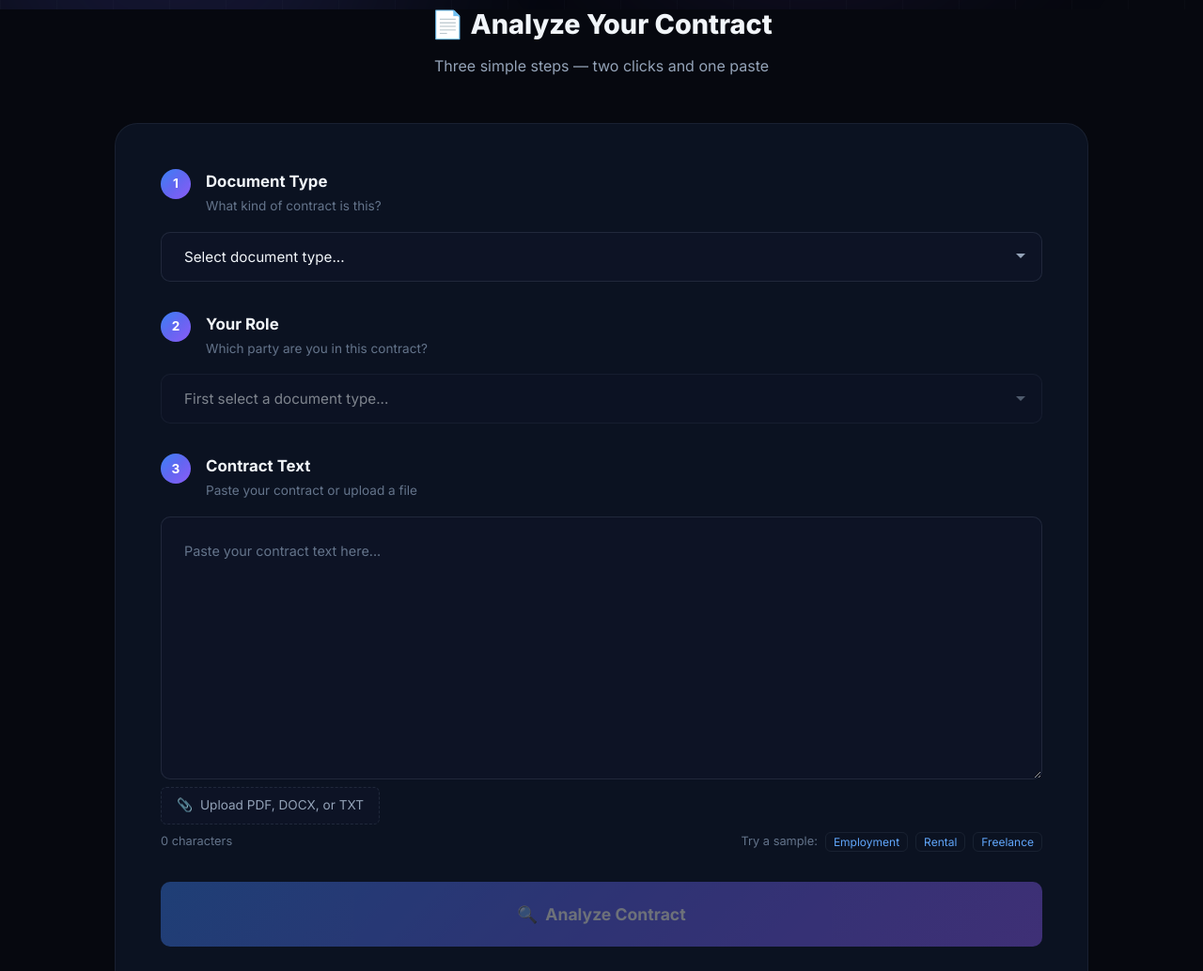
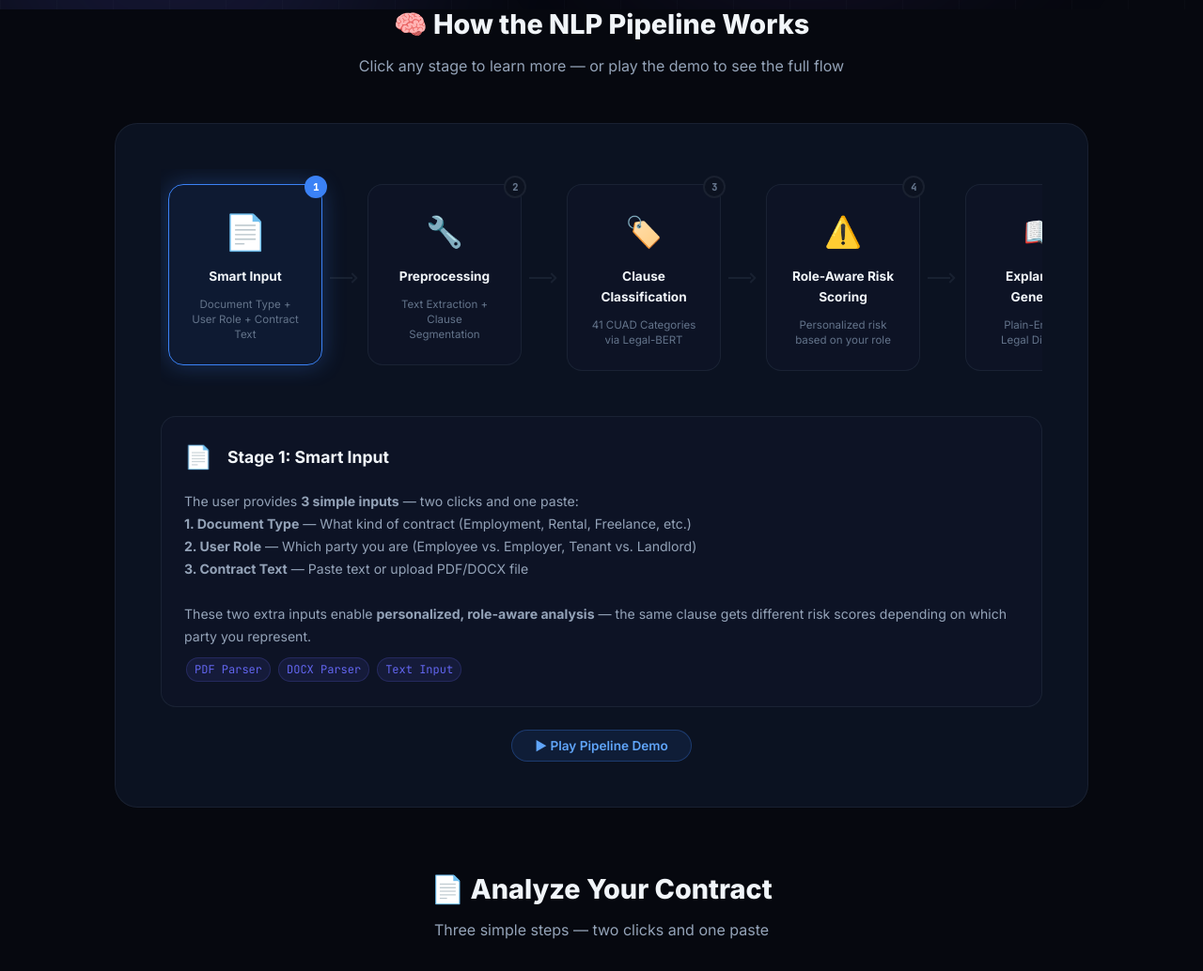
Before and after one commit to anxmeshhh/LegalGuardian-AI, a plain HTML site: page frontend/index.html in a window 1280 px wide. Shown: the part 790-1824 px from the top of the page at 94% size. Drawn offline with Linux system fonts and the light colour scheme; no server answers.

Commit message:
refactor: Switch from FastAPI to Flask, add interactive pipeline demo
- Replaced FastAPI with Flask (lighter, simpler deployment)
- Added run.py entry point (python run.py)
- Updated requirements.txt: flask, flask-cors
- Added interactive NLP pipeline demo section to frontend
  - 6 animated pipeline stages with rich descriptions
  - Auto-play demo mode with 3s per stage
  - Click any stage to learn about that NLP component
  - Technologies and techniques listed per stage
- Added frontend/css/pipeline.css and frontend/js/pipeline.js
- Updated README with Flask references and new file tree

```diff
--- /dev/null
+++ b/frontend/css/pipeline.css
@@ -0,0 +1,294 @@
+/* ═══════════════════════════════════════════════════════════════
+   LegalGuardian AI — Pipeline Demo Section Styles
+   ═══════════════════════════════════════════════════════════════ */
+
+/* ─── Pipeline Container ─── */
+.pipeline-demo {
+    margin-bottom: var(--space-3xl);
+}
+
+.pipeline-container {
+    background: var(--bg-card);
+    border: 1px solid var(--border-subtle);
+    border-radius: var(--radius-xl);
+    padding: var(--space-2xl);
+    backdrop-filter: blur(10px);
+}
+
+/* ─── Pipeline Flow ─── */
+.pipeline-flow {
+    display: flex;
+    align-items: stretch;
+    gap: 0;
+    position: relative;
+    overflow-x: auto;
+    padding: var(--space-md) 0;
+}
+
+/* ─── Pipeline Step ─── */
+.pipeline-step {
+    flex: 1;
+    min-width: 180px;
+    display: flex;
+    flex-direction: column;
+    align-items: center;
+    position: relative;
+    padding: 0 var(--space-sm);
+}
+
+.pipeline-step-card {
+    background: var(--bg-input);
+    border: 1px solid var(--border-subtle);
+    border-radius: var(--radius-lg);
+    padding: var(--space-lg);
+    text-align: center;
+    width: 100%;
+    transition: all var(--transition-slow);
+    position: relative;
+    cursor: pointer;
+    min-height: 160px;
+    display: flex;
+    flex-direction: column;
+    align-items: center;
+    justify-content: center;
+    gap: var(--space-sm);
+}
+
+.pipeline-step-card:hover {
+    border-color: var(--accent-primary);
+    background: var(--bg-card-hover);
+    transform: translateY(-4px);
+    box-shadow: var(--shadow-glow);
+}
+
+.pipeline-step-card.active {
+    border-color: var(--accent-primary);
+    box-shadow: 0 0 25px var(--accent-glow);
+    background: rgba(59, 130, 246, 0.08);
+}
+
+.pipeline-step-card.completed {
+    border-color: var(--risk-low);
+    box-shadow: 0 0 15px var(--risk-low-glow);
+}
+
+.step-icon {
+    font-size: 2rem;
+    margin-bottom: var(--space-xs);
+    transition: transform var(--transition-spring);
+}
+
+.pipeline-step-card:hover .step-icon,
+.pipeline-step-card.active .step-icon {
+    transform: scale(1.15);
+}
+
+.step-name {
+    font-size: 0.85rem;
+    font-weight: 700;
+    color: var(--text-primary);
+    margin-bottom: 2px;
+}
+
+.step-detail {
+    font-size: 0.72rem;
+    color: var(--text-muted);
+    line-height: 1.4;
+}
+
+/* Step number badge */
+.step-badge {
+    position: absolute;
+    top: -10px;
+    right: -6px;
+    width: 24px;
+    height: 24px;
+    border-radius: 50%;
+    background: var(--bg-secondary);
+    border: 2px solid var(--border-subtle);
+    display: flex;
+    align-items: center;
+    justify-content: center;
+    font-size: 0.65rem;
+    font-weight: 800;
+    font-family: var(--font-mono);
+    color: var(--text-muted);
+    transition: all var(--transition-base);
+}
+
+.pipeline-step-card.active .step-badge {
+    background: var(--accent-primary);
+    border-color: var(--accent-primary);
+    color: white;
+}
+
+.pipeline-step-card.completed .step-badge {
+    background: var(--risk-low);
+    border-color: var(--risk-low);
+    color: white;
+}
+
+.pipeline-step-card.completed .step-badge::after {
+    content: '✓';
+}
+
+/* ─── Connector Arrows ─── */
+.pipeline-arrow {
+    display: flex;
+    align-items: center;
+    justify-content: center;
+    flex-shrink: 0;
+    width: 32px;
+    min-height: 160px;
+    position: relative;
+}
+
+.pipeline-arrow::before {
+    content: '';
+    position: absolute;
+    top: 50%;
+    left: 0;
+    right: 8px;
+    height: 2px;
+    background: var(--border-subtle);
+    transform: translateY(-50%);
+    transition: background var(--transition-base);
+}
+
+.pipeline-arrow::after {
+    content: '';
+    position: absolute;
+    top: 50%;
+    right: 4px;
+    width: 8px;
+    height: 8px;
+    border-top: 2px solid var(--border-subtle);
+    border-right: 2px solid var(--border-subtle);
+    transform: translateY(-50%) rotate(45deg);
+    transition: border-color var(--transition-base);
+}
+
+.pipeline-arrow.active::before { background: var(--accent-primary); }
+.pipeline-arrow.active::after { border-color: var(--accent-primary); }
+.pipeline-arrow.completed::before { background: var(--risk-low); }
+.pipeline-arrow.completed::after { border-color: var(--risk-low); }
+
+/* ─── Pipeline Detail Panel ─── */
+.pipeline-detail {
+    margin-top: var(--space-xl);
+    background: var(--bg-input);
+    border: 1px solid var(--border-subtle);
+    border-radius: var(--radius-lg);
+    padding: var(--space-lg);
+    min-height: 120px;
+    transition: all var(--transition-slow);
+}
+
+.pipeline-detail-header {
+    display: flex;
+    align-items: center;
+    gap: var(--space-md);
+    margin-bottom: var(--space-md);
+}
+
+.pipeline-detail-icon {
+    font-size: 1.5rem;
+}
+
+.pipeline-detail-title {
+    font-size: 1.1rem;
+    font-weight: 700;
+    color: var(--text-primary);
+}
+
+.pipeline-detail-body {
+    font-size: 0.88rem;
+    color: var(--text-secondary);
+    line-height: 1.7;
+}
+
+.pipeline-detail-body code {
+    font-family: var(--font-mono);
+    font-size: 0.82rem;
+    background: rgba(59, 130, 246, 0.1);
+    padding: 2px 6px;
+    border-radius: 4px;
+    color: var(--text-accent);
+}
+
+.pipeline-detail-body .tech-tag {
+    display: inline-block;
+    padding: 2px 8px;
+    margin: 2px;
+    background: rgba(99, 102, 241, 0.1);
+    border: 1px solid rgba(99, 102, 241, 0.2);
+    border-radius: var(--radius-full);
+    font-size: 0.75rem;
+    color: var(--accent-secondary);
+    font-family: var(--font-mono);
+}
+
+/* ─── Auto-play Controls ─── */
+.pipeline-controls {
+    display: flex;
+    justify-content: center;
+    gap: var(--space-md);
+    margin-top: var(--space-lg);
+}
+
+.pipeline-play-btn {
+    display: flex;
+    align-items: center;
+    gap: var(--space-sm);
+    padding: var(--space-sm) var(--space-lg);
+    background: rgba(59, 130, 246, 0.1);
+    border: 1px solid var(--border-accent);
+    border-radius: var(--radius-full);
+    color: var(--text-accent);
+    font-family: var(--font-sans);
+    font-size: 0.85rem;
+    font-weight: 600;
+    cursor: pointer;
+    transition: all var(--transition-base);
+}
+
+.pipeline-play-btn:hover {
+    background: rgba(59, 130, 246, 0.2);
+    box-shadow: var(--shadow-glow);
+}
+
+.pipeline-play-btn.playing {
+    background: rgba(34, 197, 94, 0.1);
+    border-color: var(--risk-low-border);
+    color: var(--risk-low);
+}
+
+/* ─── Responsive ─── */
+@media (max-width: 900px) {
+    .pipeline-flow {
+        flex-direction: column;
+        align-items: center;
+    }
+    .pipeline-step { min-width: auto; width: 100%; max-width: 280px; }
+    .pipeline-arrow {
+        width: auto;
+        min-height: 32px;
+        height: 32px;
+    }
+    .pipeline-arrow::before {
+        top: 0;
+        left: 50%;
+        right: auto;
+        bottom: 8px;
+        width: 2px;
+        height: calc(100% - 8px);
+        transform: translateX(-50%);
+    }
+    .pipeline-arrow::after {
+        top: auto;
+        bottom: 0;
+        left: 50%;
+        right: auto;
+        transform: translateX(-50%) rotate(135deg);
+    }
+}
--- a/frontend/index.html
+++ b/frontend/index.html
@@ -19,6 +19,7 @@
     <link rel="stylesheet" href="css/results.css">
     <link rel="stylesheet" href="css/qa-panel.css">
     <link rel="stylesheet" href="css/animations.css">
+    <link rel="stylesheet" href="css/pipeline.css">
     <link rel="stylesheet" href="css/responsive.css">
 </head>
 <body>
@@ -37,6 +38,7 @@
             <span class="nav-title">LegalGuardian<span class="nav-ai">AI</span></span>
         </div>
         <div class="nav-links">
+            <a href="#pipeline-section" class="nav-link" data-section="pipeline">How It Works</a>
             <a href="#input-section" class="nav-link active" data-section="input">Analyze</a>
             <a href="#results-section" class="nav-link" data-section="results">Results</a>
             <a href="#qa-section" class="nav-link" data-section="qa">Q&A</a>
@@ -85,6 +87,25 @@
 
     <!-- ─── Main Content ─── -->
     <main class="main-content">
+
+        <!-- ─── Pipeline Demo Section ─── -->
+        <section class="section pipeline-demo" id="pipeline-section">
+            <div class="section-header">
+                <h2 class="section-title">🧠 How the NLP Pipeline Works</h2>
+                <p class="section-subtitle">Click any stage to learn more — or play the demo to see the full flow</p>
+            </div>
+            <div class="pipeline-container">
+                <div class="pipeline-flow" id="pipeline-flow">
+                    <!-- Steps rendered by pipeline.js -->
+                </div>
+                <div class="pipeline-detail" id="pipeline-detail">
+                    <!-- Detail panel rendered by pipeline.js -->
+                </div>
+                <div class="pipeline-controls">
+                    <button class="pipeline-play-btn" id="pipeline-play-btn">▶ Play Pipeline Demo</button>
+                </div>
+            </div>
+        </section>
 
         <!-- ─── Input Section (Smart 3-Step) ─── -->
         <section class="section" id="input-section">
@@ -277,7 +298,7 @@
                 Always consult a qualified attorney for legal matters.
             </p>
             <p class="footer-credits">
-                Built with Legal-BERT · CUAD Dataset · FastAPI · Python
+                Built with Legal-BERT · CUAD Dataset · Flask · Python
             </p>
         </div>
     </footer>
@@ -288,6 +309,7 @@
     <script src="js/ui.js"></script>
     <script src="js/results.js"></script>
     <script src="js/qa.js"></script>
+    <script src="js/pipeline.js"></script>
     <script src="js/app.js"></script>
 </body>
 </html>
--- a/frontend/js/app.js
+++ b/frontend/js/app.js
@@ -7,6 +7,7 @@ document.addEventListener('DOMContentLoaded', () => {
     // ─── Initialize ──────────────────────────────────────────────
     UI.cacheElements();
     QA.init();
+    Pipeline.init();
     loadDocumentTypes();
 
     // ─── Event Listeners ─────────────────────────────────────────
--- /dev/null
+++ b/frontend/js/pipeline.js
@@ -0,0 +1,270 @@
+/**
+ * LegalGuardian AI — Pipeline Demo Controller
+ * Interactive visualization of the NLP processing pipeline
+ */
+
+const Pipeline = {
+    /** Pipeline step definitions */
+    steps: [
+        {
+            id: 'input',
+            icon: '📄',
+            name: 'Smart Input',
+            detail: 'Document Type + User Role + Contract Text',
+            description: `
+                <p>The user provides <strong>3 simple inputs</strong> — two clicks and one paste:</p>
+                <p><strong>1. Document Type</strong> — What kind of contract (Employment, Rental, Freelance, etc.)</p>
+                <p><strong>2. User Role</strong> — Which party you are (Employee vs. Employer, Tenant vs. Landlord)</p>
+                <p><strong>3. Contract Text</strong> — Paste text or upload PDF/DOCX file</p>
+                <br>
+                <p>These two extra inputs enable <strong>personalized, role-aware analysis</strong> — the same clause gets different risk scores depending on which party you represent.</p>
+                <div style="margin-top:8px;">
+                    <span class="tech-tag">PDF Parser</span>
+                    <span class="tech-tag">DOCX Parser</span>
+                    <span class="tech-tag">Text Input</span>
+                </div>
+            `
+        },
+        {
+            id: 'preprocess',
+            icon: '🔧',
+            name: 'Preprocessing',
+            detail: 'Text Extraction + Clause Segmentation',
+            description: `
+                <p>The raw contract text goes through <strong>cleaning and segmentation</strong>:</p>
+                <p>• <strong>Text Extraction</strong> — Extract clean text from PDF (PyMuPDF) or DOCX (python-docx)</p>
+                <p>• <strong>Noise Removal</strong> — Strip page numbers, headers, excessive whitespace</p>
+                <p>• <strong>Clause Segmentation</strong> — Split the contract into individual clauses using:</p>
+                <p>&nbsp;&nbsp;→ Section header detection (regex: "Section X", "Article X")</p>
+                <p>&nbsp;&nbsp;→ Paragraph-level fallback for unstructured text</p>
+                <br>
+                <p>A 12-page contract typically produces <strong>10–20 individual clauses</strong> for analysis.</p>
+                <div style="margin-top:8px;">
+                    <span class="tech-tag">PyMuPDF</span>
+                    <span class="tech-tag">python-docx</span>
+                    <span class="tech-tag">Regex</span>
+                    <span class="tech-tag">spaCy</span>
+                </div>
+            `
+        },
+        {
+            id: 'classify',
+            icon: '🏷️',
+            name: 'Clause Classification',
+            detail: '41 CUAD Categories via Legal-BERT',
+            description: `
+                <p>Each clause is classified into one of <strong>41 CUAD (Contract Understanding Atticus Dataset) categories</strong>:</p>
+                <p>• Indemnification, Non-Compete, Termination, IP Assignment, Liability Limitation, etc.</p>
+                <br>
+                <p><strong>Dual-mode classifier:</strong></p>
+                <p>• <strong>Primary:</strong> Keyword-based classification using 400+ legal phrase patterns — works instantly, no model download</p>
+                <p>• <strong>Upgrade:</strong> Fine-tuned <code>Legal-BERT</code> (nlpaueb/legal-bert-small-uncased) for higher accuracy</p>
+                <br>
+                <p>Each classification includes a <strong>confidence score</strong> and matched keywords for transparency.</p>
+                <div style="margin-top:8px;">
+                    <span class="tech-tag">Legal-BERT</span>
+                    <span class="tech-tag">CUAD Dataset</span>
+                    <span class="tech-tag">NLP Classification</span>
+                </div>
+            `
+        },
+        {
+            id: 'risk',
+            icon: '⚠️',
+            name: 'Role-Aware Risk Scoring',
+            detail: 'Personalized risk based on your role',
+            description: `
+                <p>Risk scoring is the <strong>key innovation</strong> — the same clause gets <strong>different risk scores</strong> depending on your role:</p>
+                <br>
+                <p>Example: <em>"Termination for Convenience"</em> clause</p>
+                <p>&nbsp;&nbsp;🔴 As <strong>Employee</strong>: HIGH RISK (score: 85) — "They can fire you anytime"</p>
+                <p>&nbsp;&nbsp;🟢 As <strong>Employer</strong>: LOW RISK (score: 20) — "You retain flexibility"</p>
+                <br>
+                <p>Risk is computed from <strong>3 factors</strong>:</p>
+                <p>• Base risk — inherent clause type severity</p>
+                <p>• Role modifier — how it affects YOUR position</p>
+                <p>• Text amplifiers — words like "unlimited", "irrevocable", "sole discretion"</p>
+                <div style="margin-top:8px;">
+                    <span class="tech-tag">Role-Aware Engine</span>
+                    <span class="tech-tag">Risk Amplifiers</span>
+                    <span class="tech-tag">One-Sidedness Detection</span>
+                </div>
+            `
+        },
+        {
+            id: 'explain',
+            icon: '📖',
+            name: 'Explanation Generator',
+            detail: 'Plain-English + Legal Dictionary',
+            description: `
+                <p>Every clause gets a <strong>plain-English explanation</strong> personalized to your role:</p>
+                <br>
+                <p>• ⚠️ <strong>Risk indicator</strong> — HIGH / MEDIUM / LOW with color coding</p>
+                <p>• 📖 <strong>What it means</strong> — Clause type description in simple language</p>
+                <p>• 👤 <strong>Impact on YOU</strong> — Role-specific consequences</p>
+                <p>• 🔍 <strong>Key concerns</strong> — Duration, financial penalties, one-sidedness</p>
+                <p>• 📘 <strong>Legal terms</strong> — Dictionary lookup with definitions and risk notes</p>
+                <br>
+                <p>Uses a curated <strong>legal dictionary of 30+ terms</strong> with plain-English translations.</p>
+                <div style="margin-top:8px;">
+                    <span class="tech-tag">Legal Dictionary</span>
+                    <span class="tech-tag">Role Templates</span>
+                    <span class="tech-tag">Pattern Extraction</span>
+                </div>
+            `
+        },
+        {
+            id: 'output',
+            icon: '📊',
+            name: 'Risk Dashboard',
+            detail: 'Visual report + Q&A panel',
+            description: `
+                <p>The final output is a <strong>comprehensive, interactive risk report</strong>:</p>
+                <br>
+                <p>• 🎯 <strong>Overall Risk Score</strong> — Animated gauge (0–100) with weighted aggregation</p>
+                <p>• 🗺️ <strong>Clause Heatmap</strong> — Color-coded overview of all clauses</p>
+                <p>• 📋 <strong>Clause Cards</strong> — Expandable cards with full explanation, key terms, and recommendations</p>
+                <p>• 💡 <strong>Actionable Recommendations</strong> — What to negotiate, what to watch for</p>
+                <p>• 💬 <strong>Interactive Q&A</strong> — Ask questions about the contract using BERT-based extractive QA</p>
+                <br>
+                <p>High-risk clauses are <strong>highlighted with pulse animations</strong> and attention words are <strong>marked in the text</strong>.</p>
+                <div style="margin-top:8px;">
+                    <span class="tech-tag">Risk Gauge</span>
+                    <span class="tech-tag">Heatmap</span>
+                    <span class="tech-tag">BERT Q&A</span>
+                    <span class="tech-tag">Flask API</span>
+                </div>
+            `
+        }
+    ],
+
+    currentStep: 0,
+    autoPlayInterval: null,
+    isPlaying: false,
+
+    /** Initialize the pipeline demo */
+    init() {
+        this.renderSteps();
+        this.selectStep(0);
+        this.bindEvents();
+    },
+
+    /** Render pipeline step cards */
+    renderSteps() {
+        const flow = document.getElementById('pipeline-flow');
+        if (!flow) return;
+        flow.innerHTML = '';
+
+        this.steps.forEach((step, i) => {
+            // Step card
+            const stepEl = document.createElement('div');
+            stepEl.className = 'pipeline-step';
+            stepEl.innerHTML = `
+                <div class="pipeline-step-card" data-step="${i}">
+                    <span class="step-badge">${i + 1}</span>
+                    <span class="step-icon">${step.icon}</span>
+                    <span class="step-name">${step.name}</span>
+                    <span class="step-detail">${step.detail}</span>
+                </div>
+            `;
+            flow.appendChild(stepEl);
+
+            // Arrow (except after last step)
+            if (i < this.steps.length - 1) {
+                const arrow = document.createElement('div');
+                arrow.className = 'pipeline-arrow';
+                arrow.dataset.after = i;
+                flow.appendChild(arrow);
+            }
+        });
+    },
+
+    /** Select and highlight a step */
+    selectStep(index) {
+        this.currentStep = index;
+        const step = this.steps[index];
+
+        // Update step cards
+        document.querySelectorAll('.pipeline-step-card').forEach((card, i) => {
+            card.classList.remove('active', 'completed');
+            if (i === index) card.classList.add('active');
+            else if (i < index) card.classList.add('completed');
+        });
+
+        // Update arrows
+        document.querySelectorAll('.pipeline-arrow').forEach((arrow, i) => {
+            arrow.classList.remove('active', 'completed');
+            if (i < index) arrow.classList.add('completed');
+            else if (i === index - 1) arrow.classList.add('active');
+        });
+
+        // Update detail panel
+        const detail = document.getElementById('pipeline-detail');
+        if (detail) {
+            detail.innerHTML = `
+                <div class="pipeline-detail-header">
+                    <span class="pipeline-detail-icon">${step.icon}</span>
+                    <span class="pipeline-detail-title">Stage ${index + 1}: ${step.name}</span>
+                </div>
+                <div class="pipeline-detail-body">${step.description}</div>
+            `;
+        }
+    },
+
+    /** Bind click and autoplay events */
+    bindEvents() {
+        // Click on step cards
+        document.addEventListener('click', (e) => {
+            const card = e.target.closest('.pipeline-step-card');
+            if (card) {
+                const stepIndex = parseInt(card.dataset.step);
+                this.selectStep(stepIndex);
+                this.stopAutoPlay();
+            }
+        });
+
+        // Auto-play button
+        const playBtn = document.getElementById('pipeline-play-btn');
+        if (playBtn) {
+            playBtn.addEventListener('click', () => this.toggleAutoPlay());
+        }
+    },
+
+    /** Toggle auto-play through steps */
+    toggleAutoPlay() {
+        if (this.isPlaying) {
+            this.stopAutoPlay();
+        } else {
+            this.startAutoPlay();
+        }
+    },
+
+    startAutoPlay() {
+        const btn = document.getElementById('pipeline-play-btn');
+        this.isPlaying = true;
+        if (btn) {
+            btn.classList.add('playing');
+            btn.innerHTML = '⏸ Pause Demo';
+        }
+
+        this.selectStep(0);
+        this.autoPlayInterval = setInterval(() => {
+            const next = (this.currentStep + 1) % this.steps.length;
+            this.selectStep(next);
+            if (next === 0) this.stopAutoPlay();  // Stop after full cycle
+        }, 3000);
+    },
+
+    stopAutoPlay() {
+        const btn = document.getElementById('pipeline-play-btn');
+        this.isPlaying = false;
+        if (btn) {
+            btn.classList.remove('playing');
+            btn.innerHTML = '▶ Play Pipeline Demo';
+        }
+        if (this.autoPlayInterval) {
+            clearInterval(this.autoPlayInterval);
+            this.autoPlayInterval = null;
+        }
+    }
+};
```
Also changed, not shown: requirements.txt, 3 other files.
